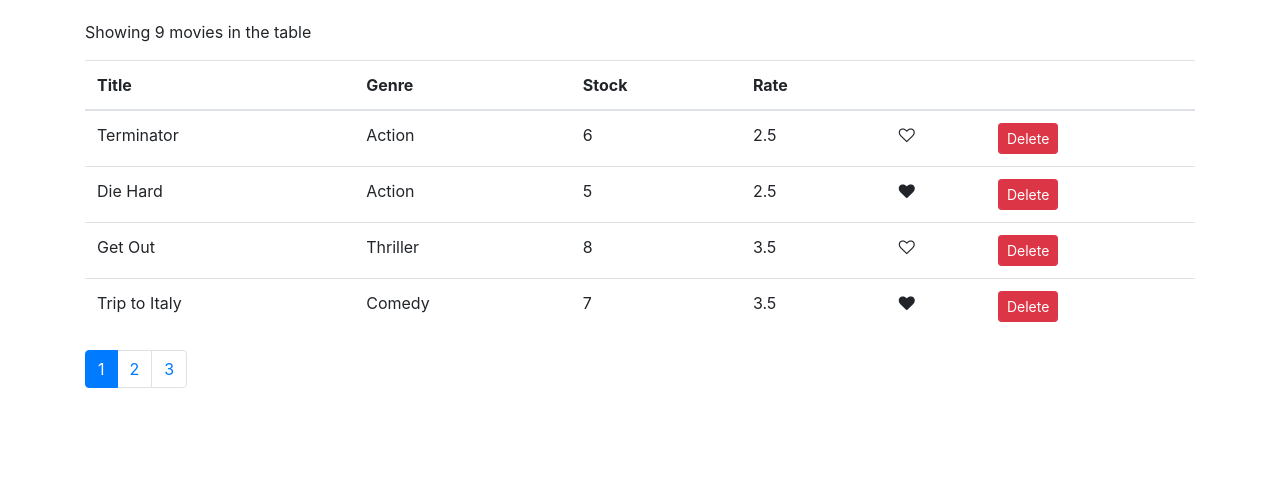
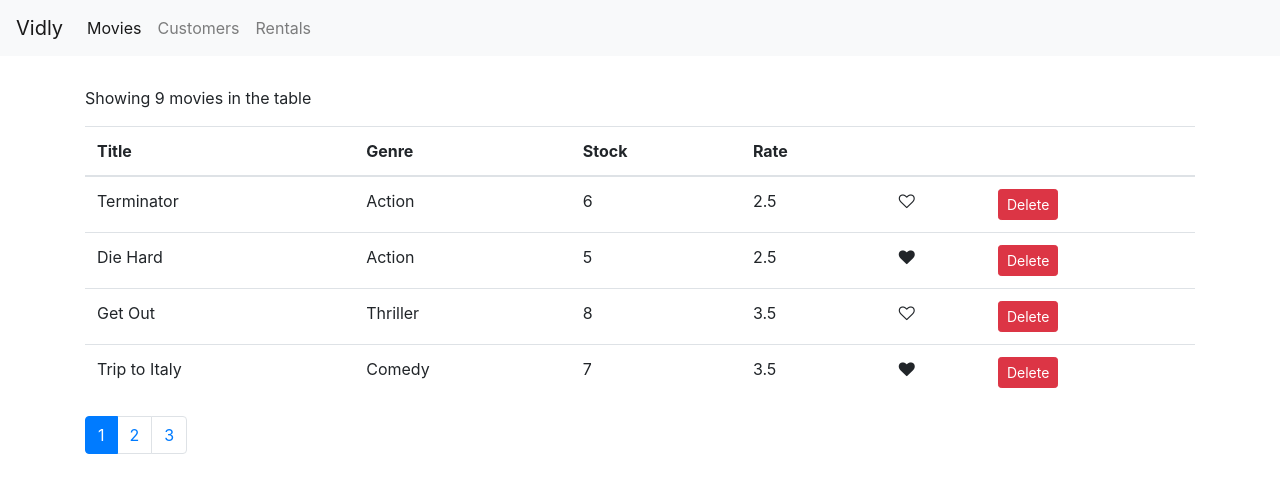
Before and after one commit to mgkabir/react-vidly, a React (Create React App) app: page /movies in a window 1280 px wide. Shown: the top 492 px of the page. Built offline with nearby package versions, Linux system fonts and the light colour scheme.

Commit message:
navBar added

```diff
--- a/src/App.js
+++ b/src/App.js
@@ -4,11 +4,14 @@
 import Customers from "./components/customers";
 import Rentals from "./components/rentals";
 import NotFound from "./components/notFound";
+import NavBar from "./components/navBar";
 import "./App.css";
 
 class App extends Component {
   render() {
     return (
+      <React.Fragment>
+        <NavBar />
         <main className="container">
           <Switch>
             <Route path="/movies" component={Movies}></Route>
@@ -19,6 +22,7 @@
             <Redirect to="/not-found" />
           </Switch>
         </main>
+      </React.Fragment>
     );
   }
 }
--- /dev/null
+++ b/src/components/navBar.jsx
@@ -0,0 +1,38 @@
+import React, { Component } from "react";
+import { Link, NavLink } from "react-router-dom";
+
+const NavBar = () => {
+  return (
+    <nav className="navbar navbar-expand-lg navbar-light bg-light">
+      <Link className="navbar-brand" to="/">
+        Vidly
+      </Link>
+      <button
+        className="navbar-toggler"
+        type="button"
+        data-toggle="collapse"
+        data-target="#navbarNavAltMarkup"
+        aria-controls="navbarNavAltMarkup"
+        aria-expanded="false"
+        aria-label="Toggle navigation"
+      >
+        <span className="navbar-toggler-icon"></span>
+      </button>
+      <div className="collapse navbar-collapse" id="navbarNavAltMarkup">
+        <div className="navbar-nav">
+          <NavLink className="nav-item nav-link" to="/movies">
+            Movies <span className="sr-only">(current)</span>
+          </NavLink>
+          <NavLink className="nav-item nav-link" to="/customers">
+            Customers
+          </NavLink>
+          <NavLink className="nav-item nav-link" to="/rentals">
+            Rentals
+          </NavLink>
+        </div>
+      </div>
+    </nav>
+  );
+};
+
+export default NavBar;
--- a/src/index.css
+++ b/src/index.css
@@ -1,6 +1,6 @@
 body {
   margin: 0;
-  padding: 20px 0 0 0;
+  padding: 0 0 0 0;
   font-family: -apple-system, BlinkMacSystemFont, "Segoe UI", "Roboto", "Oxygen",
     "Ubuntu", "Cantarell", "Fira Sans", "Droid Sans", "Helvetica Neue",
     sans-serif;
@@ -12,3 +12,7 @@
   font-family: source-code-pro, Menlo, Monaco, Consolas, "Courier New",
     monospace;
 }
+
+.navbar {
+  margin-bottom: 30px;
+}
```
Lines whose indentation alone changed are shown as unchanged.
